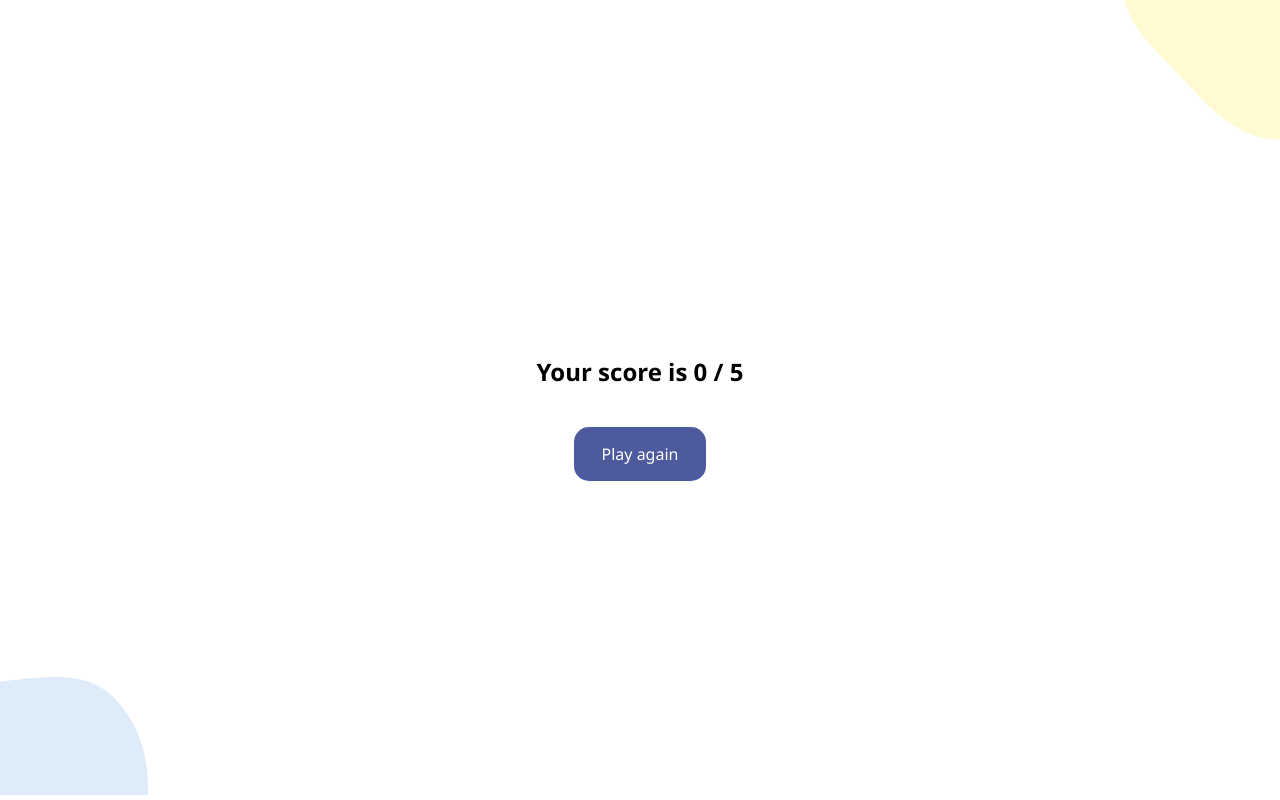
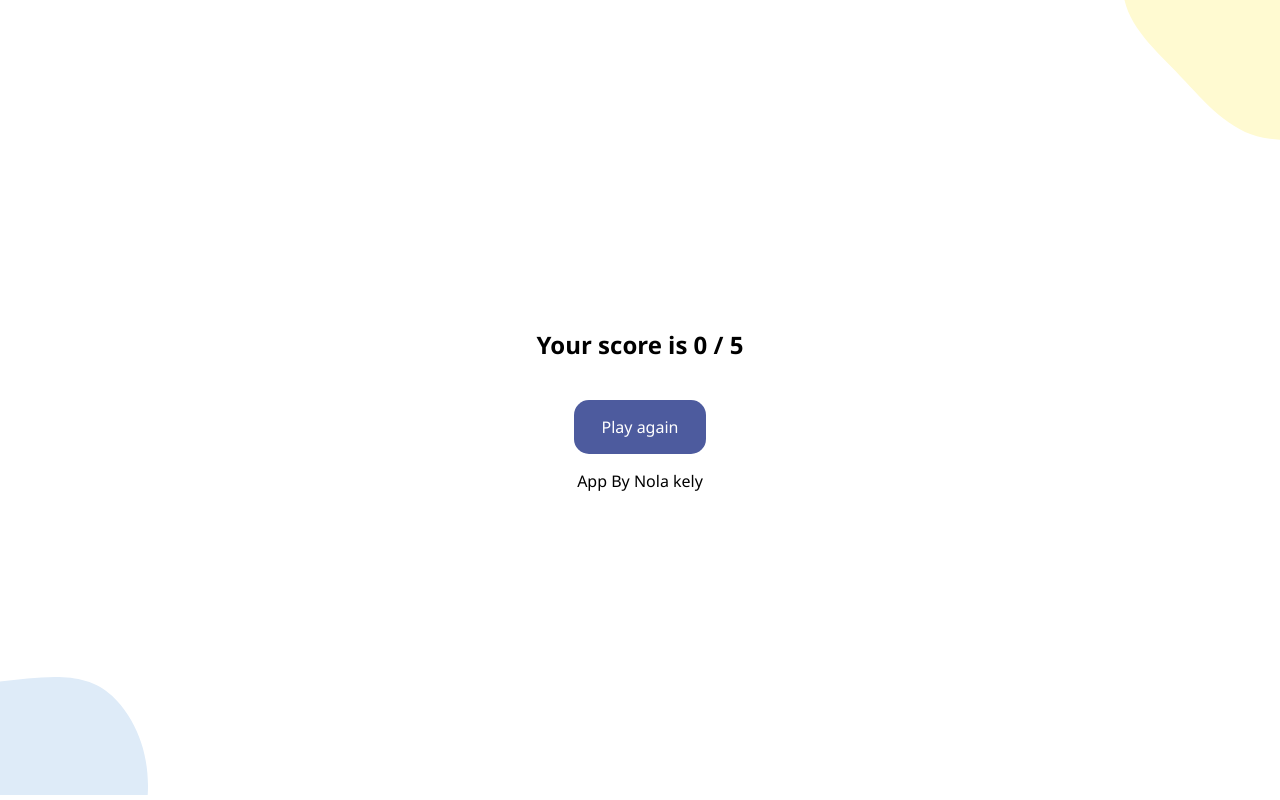
Before and after one commit to Noulakl/Quizzical, a React (Vite) app: page /resultPage in a window 1280 px wide. Built offline with nearby package versions, Linux system fonts and the light colour scheme.

Commit message:
app by me

```diff
--- a/Pages/QuizzPage.jsx
+++ b/Pages/QuizzPage.jsx
@@ -174,6 +174,7 @@ export default function QuizzPage(){
             onClick={checkAnswers}>
             Check answers
         </Link>}
+        <p>App By Nola kely</p>
     </section>
 
     }
--- a/Pages/ResultPage.jsx
+++ b/Pages/ResultPage.jsx
@@ -70,6 +70,7 @@ export default function ResultPage(){
         </form>
          <h2> Your score is {score} / 5 </h2>
          <Link to="/" className= "active" onClick={playAgain}> Play again</Link>
+        <p>App By Nola kely</p>
     </section>
     )
 }
```
